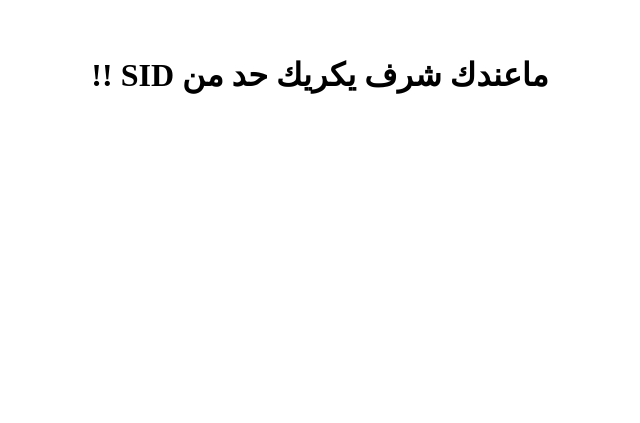
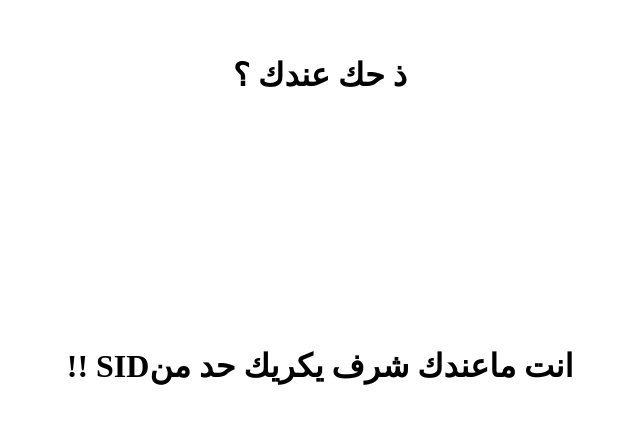
Before and after one commit to OussaMe1/SID_RO, a plain HTML site: page index.html in a window 1280 px wide. Shown: the part 197-620 px from the top of the page, without its empty margins (320-960 px from the left). Drawn offline with Linux system fonts and the light colour scheme.

Commit message:
Update index.html

```diff
--- a/index.html
+++ b/index.html
@@ -4,6 +4,7 @@
     <title>Message Page</title>
 </head>
 <body>
-    <h1 style="text-align: center; margin-top: 20%;"> !! SID ماعندك شرف يكريك حد من</h1>
+    <h1 style="text-align: center; margin-top: 20%;">  ذ حك عندك ؟</h1>
+    <h1 style="text-align: center; margin-top: 20%;"> !! SIDانت ماعندك شرف يكريك حد من </h1>
 </body>
 </html>
```
